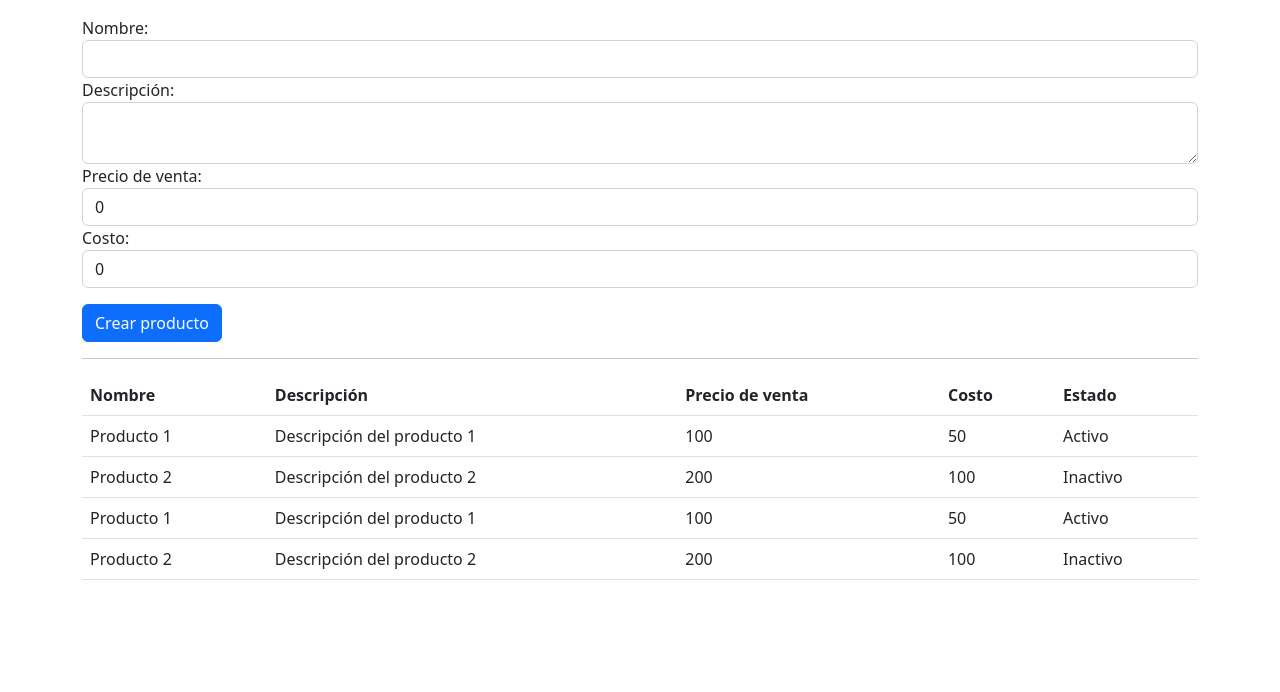
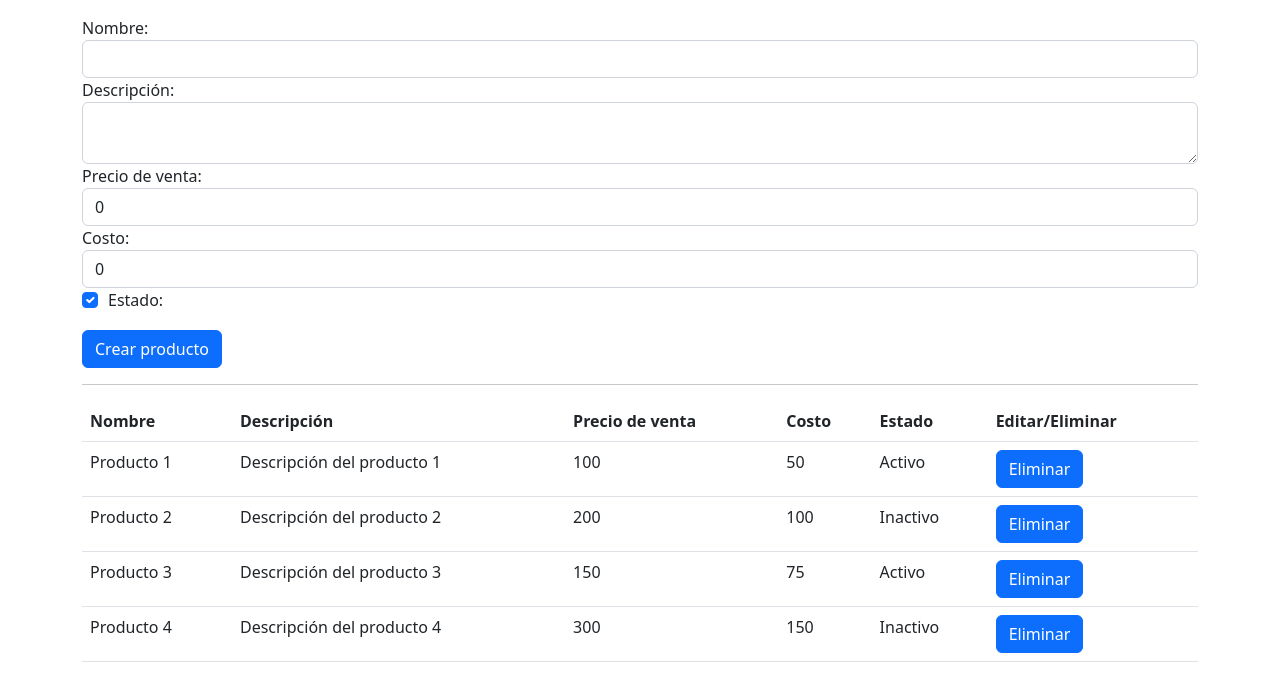
Before and after one commit to Trycatch-tv/Frontend-team-45, an Angular app in the folder inventory/: page / in a window 1280 px wide. Shown: the top 692 px of the page. Built offline with nearby package versions, Linux system fonts and the light colour scheme.

Commit message:
Add and delete product

```diff
--- a/inventory/src/app/app.component.html
+++ b/inventory/src/app/app.component.html
@@ -39,6 +39,18 @@
         [(ngModel)]="producto.costo"
       />
     </div>
+    <div class="form-group custom-checkbox">
+      <div class="form-check">
+        <label class="form-check-label" for="estado">Estado:</label>
+        <input
+          type="checkbox"
+          class="form-check-input"
+          id="estado"
+          name="estado"
+          [(ngModel)]="producto.estado"
+        />
+      </div>
+    </div>
     <button
       type="submit"
       class="btn btn-primary mt-3"
@@ -58,6 +70,7 @@
         <th scope="col">Precio de venta</th>
         <th scope="col">Costo</th>
         <th scope="col">Estado</th>
+        <th scope="col">Editar/Eliminar</th>
       </tr>
     </thead>
     <tbody>
@@ -66,7 +79,12 @@
         <td>{{ producto.descripcion }}</td>
         <td>{{ producto.precioVenta }}</td>
         <td>{{ producto.costo }}</td>
-        <td>{{ producto.estado ? "Activo" : "Inactivo" }}</td>
+        <td>{{ getEstadoProducto(producto.estado) }}</td>
+        <td>
+          <button class="btn btn-primary" (click)="eliminarProducto(producto)">
+            Eliminar
+          </button>
+        </td>
       </tr>
     </tbody>
   </table>
--- a/inventory/src/app/app.component.scss
+++ b/inventory/src/app/app.component.scss
@@ -0,0 +1,3 @@
+.custom-checkbox .form-check-input {
+  margin-right: 10px;
+}
--- a/inventory/src/app/app.component.ts
+++ b/inventory/src/app/app.component.ts
@@ -6,7 +6,10 @@ export interface Producto {
   descripcion: string;
   precioVenta: number;
   costo: number;
+  estado: boolean;
+  seleccionado?: boolean;
 }
+
 @Component({
   selector: 'app-root',
   templateUrl: './app.component.html',
@@ -14,7 +17,7 @@ export interface Producto {
 })
 export class AppComponent {
   title = 'inventory';
-  productos = [
+  productos: Producto[] = [
     {
       nombre: 'Producto 1',
       descripcion: 'Descripción del producto 1',
@@ -30,17 +33,17 @@ export class AppComponent {
       estado: false,
     },
     {
-      nombre: 'Producto 1',
-      descripcion: 'Descripción del producto 1',
-      precioVenta: 100,
-      costo: 50,
+      nombre: 'Producto 3',
+      descripcion: 'Descripción del producto 3',
+      precioVenta: 150,
+      costo: 75,
       estado: true,
     },
     {
-      nombre: 'Producto 2',
-      descripcion: 'Descripción del producto 2',
-      precioVenta: 200,
-      costo: 100,
+      nombre: 'Producto 4',
+      descripcion: 'Descripción del producto 4',
+      precioVenta: 300,
+      costo: 150,
       estado: false,
     },
   ];
@@ -50,10 +53,28 @@ export class AppComponent {
     descripcion: '',
     precioVenta: 0,
     costo: 0,
+    estado: true,
   };
 
   crearProducto() {
-    console.log('Producto creado:', this.producto);
+    this.producto.estado = this.producto.estado === true ? true : false;
+    this.productos.push(this.producto);
     // Agrega aquí la lógica para enviar el producto al servidor
+    this.producto = {
+      nombre: '',
+      descripcion: '',
+      precioVenta: 0,
+      costo: 0,
+      estado: true,
+    };
+  }
+
+  eliminarProducto(producto: Producto) {
+    this.productos = this.productos.filter((p) => p !== producto);
+    // Agrega aquí la lógica para eliminar el producto del servidor
+  }
+
+  getEstadoProducto(estado: boolean): string {
+    return estado ? 'Activo' : 'Inactivo';
   }
 }
```
